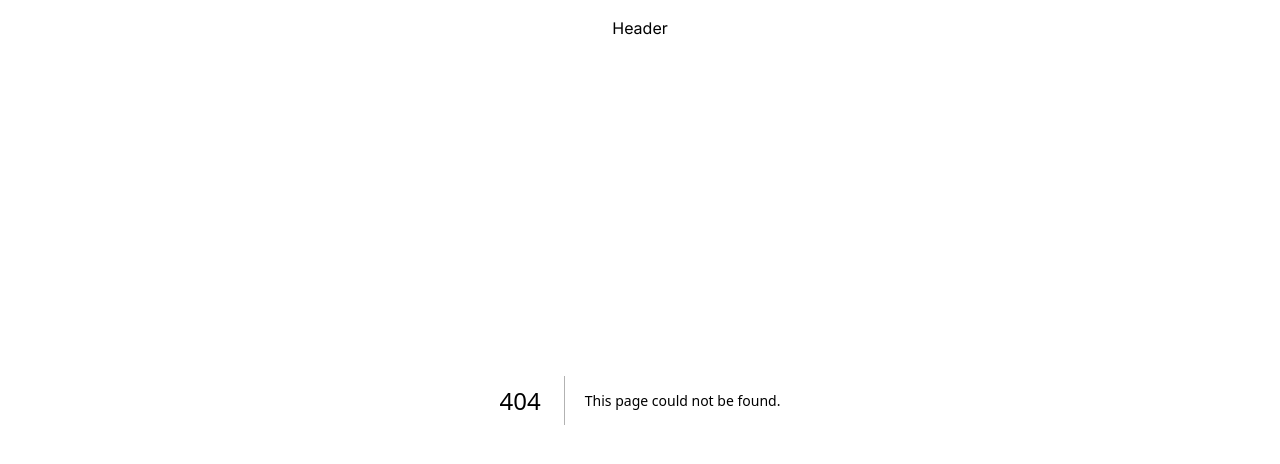
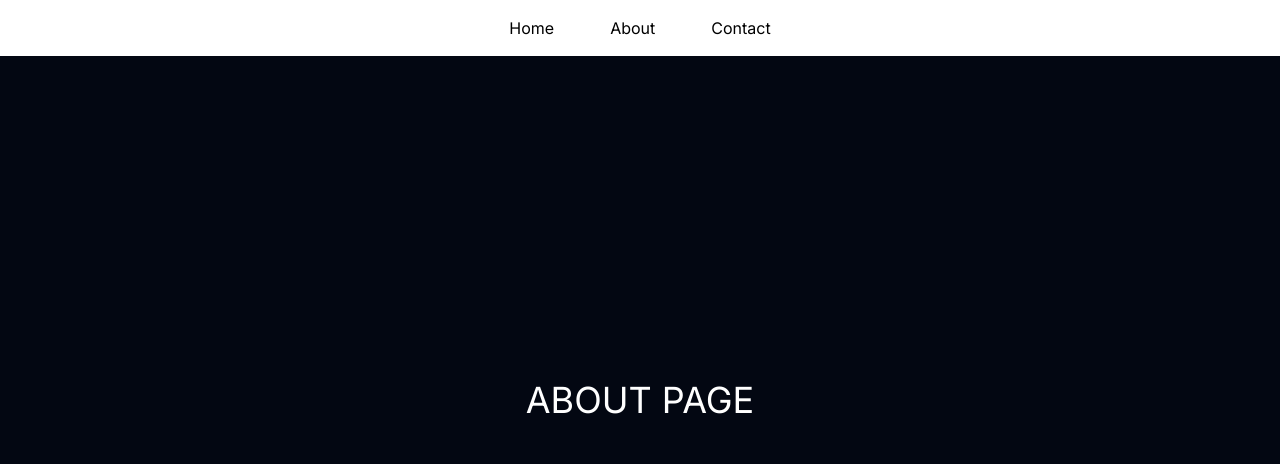
Before and after one commit to Joshardals/datablaze, a Next.js app: page /about in a window 1280 px wide. Before the commit this address had no page. Shown: the top 464 px of the page. Built offline with nearby package versions, Linux system fonts and the light colour scheme.

Commit message:
initial commit

```diff
--- /dev/null
+++ b/app/about/page.tsx
@@ -0,0 +1,7 @@
+export default function page() {
+  return (
+    <div className="uppercase flex items-center justify-center min-h-screen text-4xl text-white">
+      about page
+    </div>
+  );
+}
--- a/app/page.tsx
+++ b/app/page.tsx
@@ -1,27 +1,43 @@
-// import Form from "@/components/Form";
-// import Title from "@/components/Title";
-import TryingGsap from "@/components/TryingGsap";
-// import { fetchPosts } from "@/lib/action/prisma.action";
-import Link from "next/link";
+// "use client";
+// // import Form from "@/components/Form";
+// // import Title from "@/components/Title";
+// import TryingGsap from "@/components/TryingGsap";
+// import gsap from "gsap";
+// import { useGSAP } from "@gsap/react";
+// // import { fetchPosts } from "@/lib/action/prisma.action";
+// import Link from "next/link";
 
-export default async function Home() {
-  // const posts = await fetchPosts();
-  return (
-    <main className="min-h-[300vh]">
-      {/* <Link
-        className=" bg-teal-500 text-black font-medium py-2 px-4 rounded-md"
-        href="/dashboard"
-      >
-        Go to dashboard
-      </Link>
+// export default function Home() {
+//   // const posts = await fetchPosts();
+//   useGSAP(() => {
+//     const tl = gsap.timeline({});
+//     tl.to(".red", { opacity: 100, display: "hidden" });
+//     tl.to(".red", { background: "#FFF", duration: 1 });
+//     tl.to(".red", { opacity: 0, duration: 1 });
+//   });
+//   return (
+//     <main className="flex items-center justify-center min-h-screen">
+//       {/* <Link
+//         className=" bg-teal-500 text-black font-medium py-2 px-4 rounded-md"
+//         href="/dashboard"
+//       >
+//         Go to dashboard
+//       </Link>
 
-      {posts?.map((post) => {
-        const { id, title } = post;
-        return <Title key={id} id={id} title={title} />;
-      })}
-      <Form /> */}
+//       {posts?.map((post) => {
+//         const { id, title } = post;
+//         return <Title key={id} id={id} title={title} />;
+//       })}
+//       <Form /> */}
 
-      <TryingGsap />
-    </main>
-  );
-}
+//       {/* <TryingGsap /> */}
+
+//       <h1 className="text-white uppercase text-4xl">Home Page</h1>
+//       <div
+//         className=" red fixed top-0 left-0  pointer-events-none
+//         w-full h-full
+//       "
+//       ></div>
+//     </main>
+//   );
+// }
--- a/components/Header.tsx
+++ b/components/Header.tsx
@@ -3,8 +3,10 @@ import { useRef } from "react";
 import gsap from "gsap";
 import { useGSAP } from "@gsap/react";
 import { ScrollTrigger } from "gsap/ScrollTrigger";
+import Link from "next/link";
 
 export default function Header() {
+  const header = useRef<HTMLDivElement | null>(null);
   useGSAP(() => {
     gsap.registerPlugin(ScrollTrigger);
 
@@ -26,8 +28,23 @@ export default function Header() {
   });
   return (
     <div>
-      <div className="bg-white px-6 py-4 header fixed top-0 left-0 w-full flex items-center justify-center">
-        Header
+      <div
+        className=" bg-white text-black px-6 py-4 header fixed top-0 left-0 w-full flex items-center justify-center"
+        ref={header}
+      >
+        <nav>
+          <ul className="flex items-center justify-center space-x-14">
+            <li className="active">
+              <Link href="/">Home</Link>
+            </li>
+            <li>
+              <Link href="/about">About</Link>
+            </li>
+            <li>
+              <Link href="contact.html">Contact</Link>
+            </li>
+          </ul>
+        </nav>
       </div>
     </div>
   );
```
